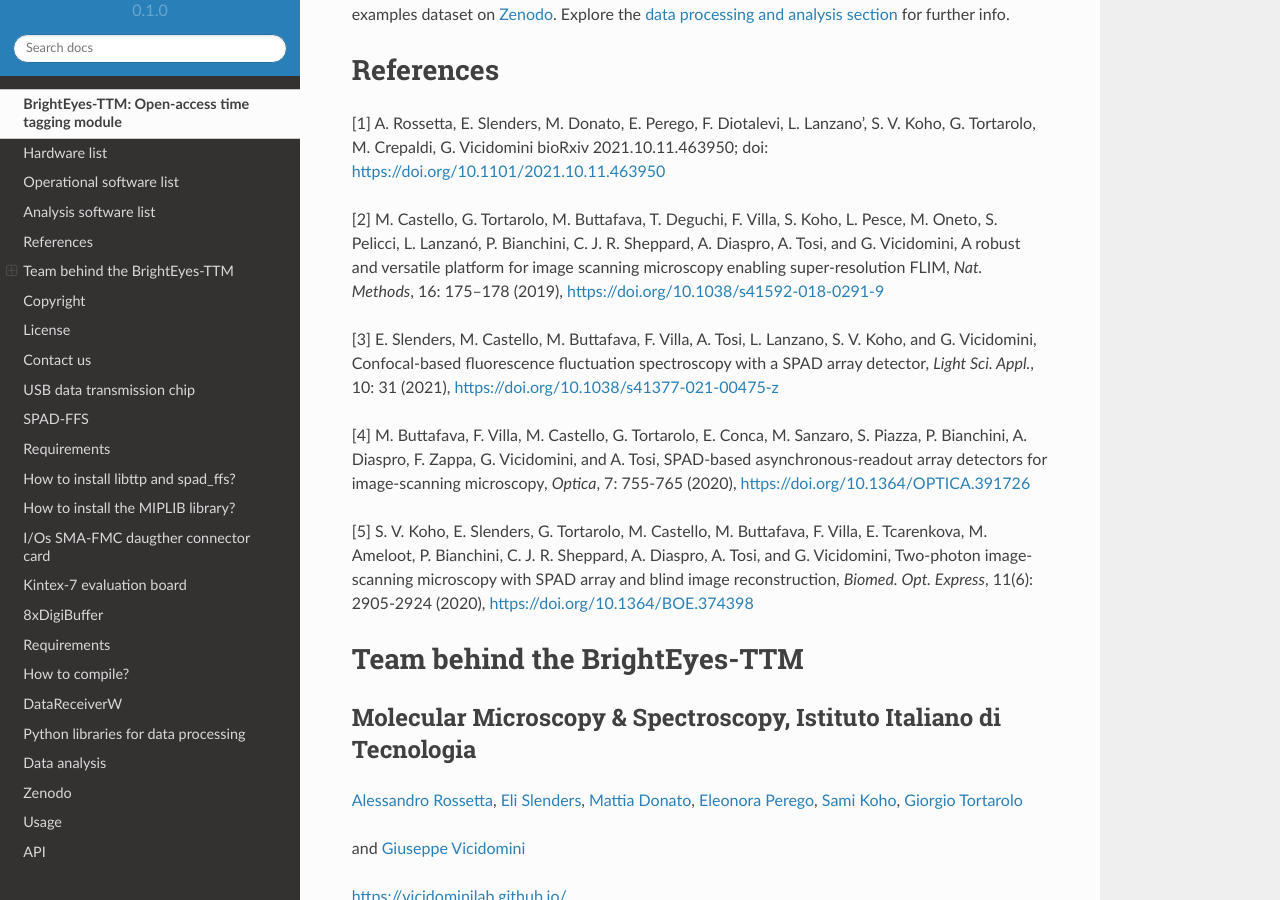
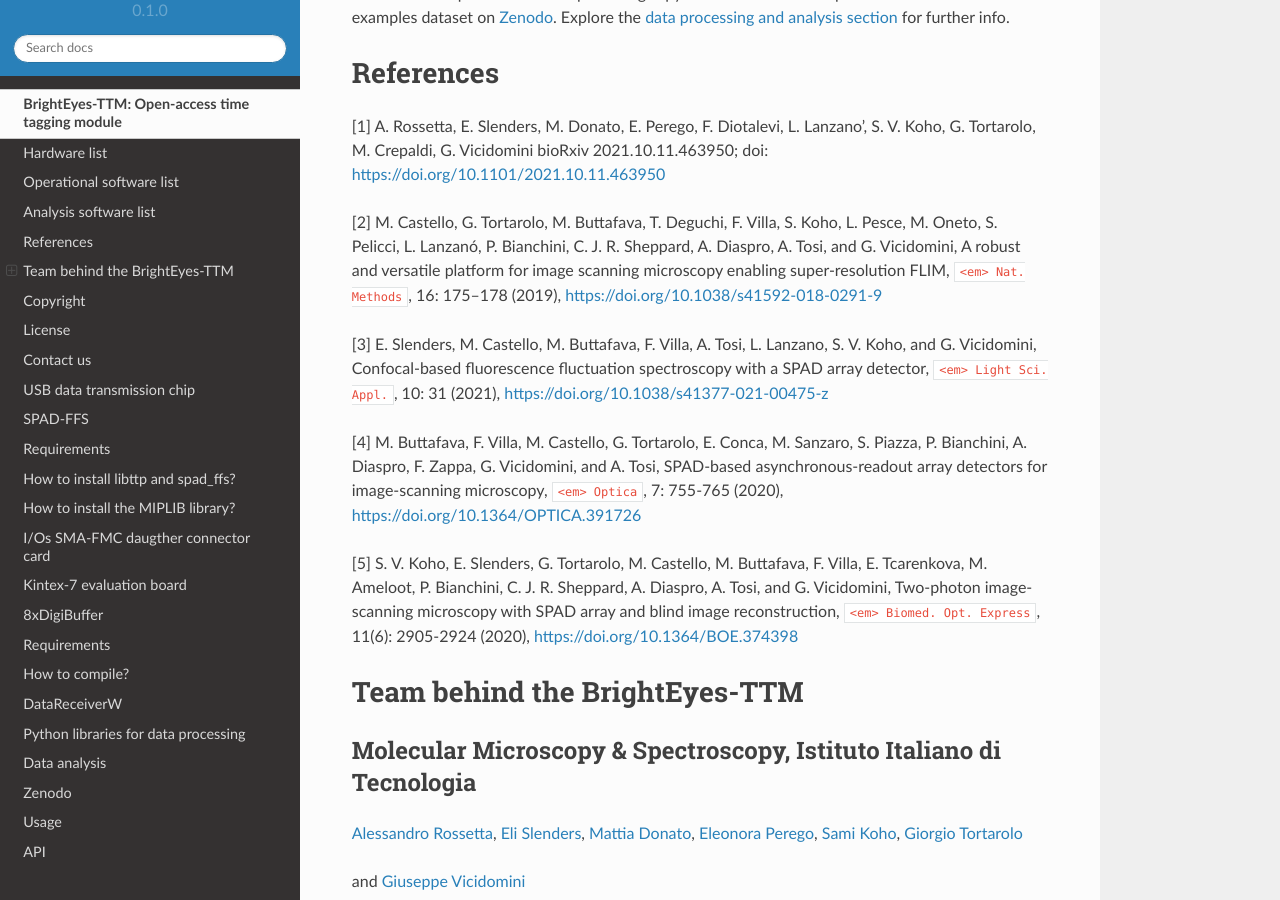
Before and after one commit to mattia-donato/BrightEyes-TTM-docs, a Sphinx documentation site: the page built from docs/source/BrightEyes.rst, in a window 1280 px wide and 900 px high, scrolled down 3476 px. Built offline with Sphinx 7.4.7 and the Read the Docs theme 2.0.0, drawn with Linux system fonts in a browser that asks for light colours; cross-references to code outside the pages are shown as plain code; part of the change alters nothing that is shown.

```diff
--- a/docs/source/BrightEyes.rst
+++ b/docs/source/BrightEyes.rst
@@ -1,7 +1,3 @@
-.. role:: raw-html-m2r(raw)
-   :format: html
-
-
 **BrightEyes-TTM: Open-access time tagging module**
 =======================================================
 
```
